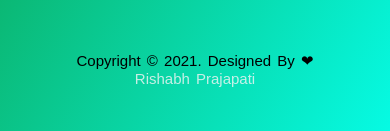
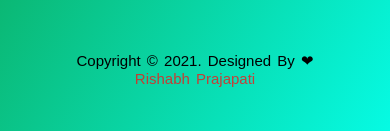
Before and after one commit to r3habb99/Todo-List, a plain HTML site: page index.html in a window 390 px wide. Shown: the part 710-841 px from the top of the page. Drawn offline with Linux system fonts and the light colour scheme.

Commit message:
Update style.css

```diff
--- a/style.css
+++ b/style.css
@@ -188,7 +188,7 @@ footer {
 }
 
 .footer-bottom a {
-  color: whitesmoke;
+  color: #F21919;
   text-decoration: none;
 }
 
@@ -295,7 +295,7 @@ footer {
 }
 
 .footer-bottom a {
-  color: whitesmoke;
+  color: #F21919;
   text-decoration: none;
 }
 
```
